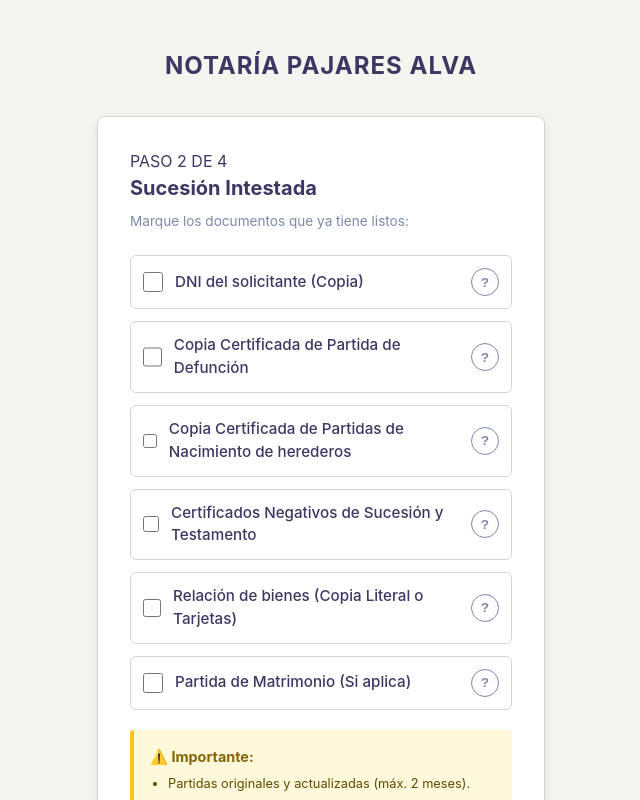
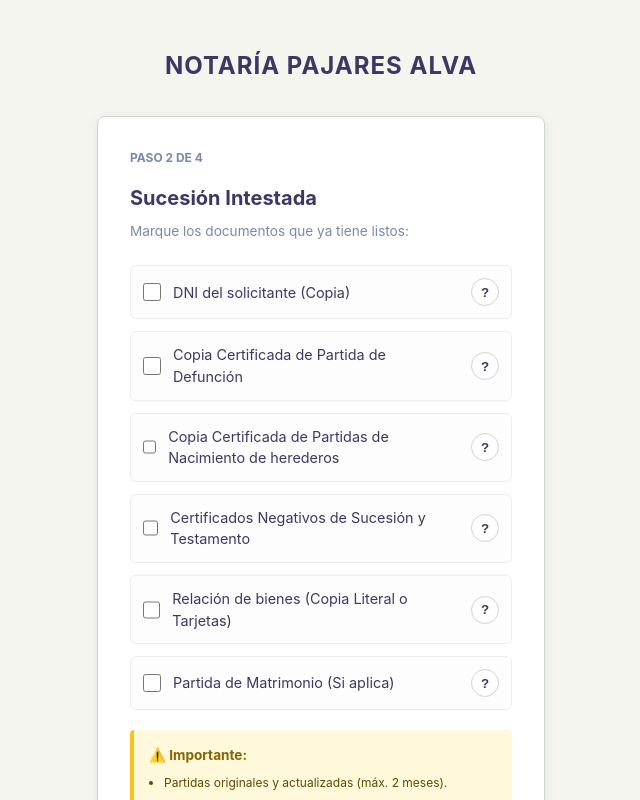
Before and after one commit to radiocat-fanzine/notaria-pajares-alva, a React (Vite) app: page / in a window 1280 px wide. Both pictures are taken after a click on the button 640 px from the left and 228 px from the top of the page. Shown: the top 800 px of the page, without its empty margins (319-959 px from the left). Built offline with nearby package versions, Linux system fonts and the light colour scheme; no server answers.

Commit message:
css precita

```diff
--- a/src/styles/PreCita.css
+++ b/src/styles/PreCita.css
@@ -8,6 +8,13 @@
     flex-direction: column;
     align-items: center;
     background-color: var(--color-surface);
+}
+
+.bg-overlay {
+    position: fixed;
+    inset: 0;
+    z-index: 0;
+    pointer-events: none;
 }
 
 .pre-cita-content {
@@ -41,19 +48,58 @@
     border: 1px solid var(--color-secondary);
 }
 
-/* --- Requisitos y Listas (Paso 2 Renovado) --- */
+.step-indicator {
+    color: var(--color-primary-light);
+    font-size: 0.75rem;
+    font-weight: bold;
+    display: block;
+    margin-bottom: var(--space-md);
+}
+
+/* --- Selección de Trámites (Paso 1) --- */
+.service-button {
+    width: 100%;
+    text-align: left;
+    padding: var(--space-md);
+    margin-bottom: var(--space-sm);
+    background: var(--color-white);
+    border: 1px solid var(--color-secondary);
+    border-radius: 4px;
+    cursor: pointer;
+    transition: all 0.2s;
+}
+
+.service-button:hover {
+    border-color: var(--color-primary-light);
+    background-color: var(--color-surface);
+}
+
+.service-title {
+    display: block;
+    font-weight: 700;
+    color: var(--color-primary);
+    font-size: 1rem;
+}
+
+.service-desc {
+    display: block;
+    font-size: 0.8rem;
+    color: var(--color-primary-light);
+    margin-top: 4px;
+}
+
+/* --- Requisitos y Listas (Paso 2) --- */
 .req-list {
     margin: var(--space-md) 0;
-    display: flex;
-    flex-direction: column;
-    gap: 12px;
 }
 
+/* NUEVAS CLASES PARA EL DISEÑO DE CARDS EN REQUISITOS */
 .req-card {
-    background: var(--color-white);
-    border: 1px solid var(--color-secondary);
+    background: #fdfdfd;
+    border: 1px solid #eee;
+    padding: 12px;
+    margin-bottom: 12px;
     border-radius: 6px;
-    padding: 12px;
     transition: all 0.2s ease;
 }
 
@@ -66,63 +112,61 @@
     display: flex;
     justify-content: space-between;
     align-items: center;
-    gap: 10px;
+    gap: 12px;
 }
 
 .req-item-check {
     display: flex;
-    align-items: center;
+    align-items: center; /* Alineado al centro para el nuevo row */
     gap: 12px;
+    font-size: 0.9rem;
+    cursor: pointer;
     flex: 1;
-    cursor: pointer;
-    font-size: 0.95rem;
-    color: var(--color-primary);
-    font-weight: 500;
 }
 
 .req-item-check input[type="checkbox"] {
-    width: 20px;
-    height: 20px;
-    accent-color: var(--color-primary);
+    width: 18px;
+    height: 18px;
+    cursor: pointer;
+    margin: 0; /* Centrado en el row */
 }
 
-/* Botón Toggle de Información */
+/* Botón "Saber más" (?) */
 .btn-info-toggle {
     width: 28px;
     height: 28px;
     border-radius: 50%;
-    border: 1.5px solid var(--color-primary-light);
-    background: transparent;
-    color: var(--color-primary-light);
+    border: 1px solid var(--color-secondary);
+    background: white;
+    color: var(--color-primary);
     font-weight: bold;
     cursor: pointer;
     display: flex;
     align-items: center;
     justify-content: center;
     transition: all 0.2s;
-    font-size: 0.85rem;
 }
 
-.btn-info-toggle:hover, .btn-info-toggle.active {
-    background-color: var(--color-primary-light);
-    color: var(--color-white);
+.btn-info-toggle.active {
+    background-color: var(--color-primary);
+    color: white;
+    border-color: var(--color-primary);
 }
 
 .req-info-content {
-    margin-top: 12px;
+    margin-top: 10px;
     padding-top: 10px;
-    border-top: 1px dashed var(--color-secondary);
-    font-size: 0.82rem;
-    line-height: 1.5;
+    border-top: 1px solid #f0f0f0;
+    font-size: 0.8rem;
+    line-height: 1.4;
     color: #555;
-    text-align: left;
 }
 
-/* --- Cuadro de Políticas Generales --- */
+/* Cuadro de políticas de la notaría */
 .notary-policy-box {
-    background-color: #fff9db; /* Amarillo suave para atención */
+    background-color: #fff9db;
     border-left: 4px solid #fcc419;
-    padding: 16px;
+    padding: 15px;
     margin: 20px 0;
     border-radius: 4px;
     text-align: left;
@@ -130,23 +174,19 @@
 
 .notary-policy-box h4 {
     margin: 0 0 8px 0;
-    font-size: 0.9rem;
+    font-size: 0.85rem;
     color: #856404;
-    display: flex;
-    align-items: center;
-    gap: 6px;
 }
 
 .notary-policy-box ul {
     margin: 0;
-    padding-left: 18px;
+    padding-left: 15px;
 }
 
 .notary-policy-box li {
-    font-size: 0.8rem;
+    font-size: 0.75rem;
     color: #5f4b00;
-    margin-bottom: 6px;
-    line-height: 1.4;
+    margin-bottom: 5px;
 }
 
 .restriction-box {
@@ -156,7 +196,49 @@
     margin: var(--space-md) 0;
     font-size: 0.85rem;
     color: var(--color-dark);
-    text-align: left;
+}
+
+/* --- Calendario y Horas (Paso 3) --- */
+.date-input {
+    width: 100%;
+    padding: var(--space-md);
+    border: 1px solid var(--color-secondary);
+    border-radius: 4px;
+    font-family: var(--font-main);
+    font-size: 1rem;
+    margin-bottom: var(--space-md);
+}
+
+.time-section-label {
+    font-size: 0.75rem;
+    text-transform: uppercase;
+    color: var(--color-primary-light);
+    border-bottom: 1px solid var(--color-secondary);
+    padding-bottom: 4px;
+    margin: var(--space-md) 0 12px 0;
+}
+
+.time-grid {
+    display: grid;
+    grid-template-columns: repeat(3, 1fr);
+    gap: 8px;
+}
+
+.time-slot-btn {
+    padding: 10px;
+    border: 1px solid var(--color-secondary);
+    background: var(--color-white);
+    border-radius: 4px;
+    color: var(--color-primary);
+    font-weight: 600;
+    cursor: pointer;
+    transition: all 0.2s;
+}
+
+.time-slot-btn.selected {
+    background-color: var(--color-primary);
+    color: var(--color-white);
+    border-color: var(--color-primary);
 }
 
 /* --- Botones de Navegación --- */
@@ -179,12 +261,11 @@
 
 .btn-primary:disabled {
     background-color: var(--color-secondary);
-    opacity: 0.6;
     cursor: not-allowed;
 }
 
 .btn-secondary {
-    background: var(--color-white);
+    background: none;
     border: 1px solid var(--color-secondary);
     color: var(--color-primary);
     padding: var(--space-md);
@@ -193,7 +274,7 @@
     flex: 1;
 }
 
-/* --- Títulos de Paso --- */
+/* --- Utilidades de Texto --- */
 .step-title {
     color: var(--color-primary);
     font-size: 1.25rem;
@@ -206,7 +287,14 @@
     margin-bottom: 1.5rem;
 }
 
-/* --- Inputs y Formularios --- */
+.error-text {
+    color: var(--color-error);
+    font-size: 0.85rem;
+    margin-top: 5px;
+}
+
+/* Inputs */
+
 .form-group {
     margin-bottom: var(--space-md);
     text-align: left;
@@ -226,9 +314,62 @@
     border: 1px solid var(--color-secondary);
     border-radius: 4px;
     font-size: 1rem;
+    transition: border-color 0.2s;
 }
 
-/* --- Éxito y WhatsApp --- */
+.form-input:focus {
+    outline: none;
+    border-color: var(--color-primary);
+}
+
+.input-error {
+    border-color: var(--color-error);
+}
+
+/* Mensaje de exito */
+
+.success-icon {
+    width: 60px;
+    height: 60px;
+    background-color: #4CAF50;
+    color: white;
+    border-radius: 50%;
+    display: flex;
+    align-items: center;
+    justify-content: center;
+    font-size: 2rem;
+    margin: 0 auto 1.5rem;
+}
+
+.success-box {
+    background-color: var(--color-surface);
+    border: 1px dashed var(--color-primary-light);
+    margin-bottom: 2rem;
+}
+
+.next-steps {
+    text-align: left;
+    margin-bottom: 2rem;
+}
+
+.next-steps h3 {
+    font-size: 0.9rem;
+    color: var(--color-primary);
+    margin-bottom: 0.5rem;
+}
+
+.next-steps ul {
+    font-size: 0.8rem;
+    color: var(--color-primary-light);
+    padding-left: 1.2rem;
+}
+
+.button-group-vertical {
+    display: flex;
+    flex-direction: column;
+    gap: 12px;
+}
+
 .btn-whatsapp {
     background-color: #25D366;
     color: white;
@@ -236,8 +377,6 @@
     border-radius: 4px;
     text-decoration: none;
     font-weight: 700;
-    display: flex;
-    justify-content: center;
-    align-items: center;
-    gap: 10px;
+    display: block;
+    text-align: center;
 }
```
